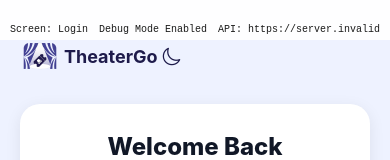
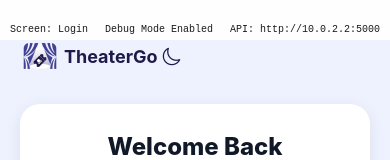
Before and after one commit to Nxstyyyy/TheaterGo, a React Native app in the folder frontend/: screen / in a window 390 px wide. Shown: the top 160 px of the page. Built offline with nearby package versions, Linux system fonts and the light colour scheme; no server answers.

Commit message:
Use emulator API host in dev and format UI

```diff
--- a/frontend/App.js
+++ b/frontend/App.js
@@ -15,7 +15,7 @@ import PaymentScreen from './screens/PaymentScreen';
 import AsyncStorage from '@react-native-async-storage/async-storage';
 import { setLogoutHandler } from './utils/authFetch';
 
-const API_URL = process.env.EXPO_PUBLIC_API_URL;
+const API_URL = __DEV__ ? 'http://10.0.2.2:5000' : process.env.EXPO_PUBLIC_API_URL || 'http://localhost:5000';
 
 function Navigator() {
   const { isDark } = useTheme();
--- a/frontend/screens/AllShowsScreen.js
+++ b/frontend/screens/AllShowsScreen.js
@@ -19,7 +19,7 @@ import { authFetch } from '../utils/authFetch';
 import { useTheme } from '../context/ThemeContext';
 
 const { width } = Dimensions.get('window');
-const API_URL = process.env.EXPO_PUBLIC_API_URL;
+const API_URL = __DEV__ ? 'http://10.0.2.2:5000' : process.env.EXPO_PUBLIC_API_URL || 'http://localhost:5000';
 
 const CATEGORIES = ['All', 'Musical', 'Drama', 'Comedy', 'Opera'];
 
--- a/frontend/screens/BookScreen.js
+++ b/frontend/screens/BookScreen.js
@@ -14,7 +14,7 @@ import { Ionicons } from '@expo/vector-icons';
 import { authFetch } from '../utils/authFetch';
 import { useTheme } from '../context/ThemeContext';
 
-const API_URL = process.env.EXPO_PUBLIC_API_URL;
+const API_URL = __DEV__ ? 'http://10.0.2.2:5000' : process.env.EXPO_PUBLIC_API_URL || 'http://localhost:5000';
 
 export default function BookScreen({ show, onBack, onBookingSuccess, onNavigatePayment }) {
   const { colors } = useTheme();
--- a/frontend/screens/DiscoverScreen.js
+++ b/frontend/screens/DiscoverScreen.js
@@ -21,7 +21,7 @@ import { useTheme } from '../context/ThemeContext';
 const { width } = Dimensions.get('window');
 const CARD_WIDTH = width * 0.72;
 
-const API_URL = process.env.EXPO_PUBLIC_API_URL;
+const API_URL = __DEV__ ? 'http://10.0.2.2:5000' : process.env.EXPO_PUBLIC_API_URL || 'http://localhost:5000';
 
 const CATEGORIES = ['All Productions', 'Musicals', 'Drama', 'Comedy', 'Opera'];
 
--- a/frontend/screens/LoginScreen.js
+++ b/frontend/screens/LoginScreen.js
@@ -17,6 +17,8 @@ import { Ionicons, MaterialCommunityIcons } from '@expo/vector-icons';
 import AsyncStorage from '@react-native-async-storage/async-storage';
 import { useTheme } from '../context/ThemeContext';
 
+const API_URL = __DEV__ ? 'http://10.0.2.2:5000' : process.env.EXPO_PUBLIC_API_URL || 'http://localhost:5000';
+
 export default function LoginScreen({ onNavigateRegister, onNavigateDiscover }) {
   const { colors, isDark, toggleTheme } = useTheme();
   const [email, setEmail] = useState('');
@@ -34,7 +36,7 @@ export default function LoginScreen({ onNavigateRegister, onNavigateDiscover })
 
     setIsLoading(true);
     try {
-      const response = await fetch(`${process.env.EXPO_PUBLIC_API_URL}/api/auth/login`, {
+      const response = await fetch(`${API_URL}/api/auth/login`, {
         method: 'POST',
         headers: { 'Content-Type': 'application/json' },
         body: JSON.stringify({ email, password }),
--- a/frontend/screens/PaymentScreen.js
+++ b/frontend/screens/PaymentScreen.js
@@ -15,7 +15,7 @@ import { Ionicons } from '@expo/vector-icons';
 import { authFetch } from '../utils/authFetch';
 import { useTheme } from '../context/ThemeContext';
 
-const API_URL = process.env.EXPO_PUBLIC_API_URL;
+const API_URL = __DEV__ ? 'http://10.0.2.2:5000' : process.env.EXPO_PUBLIC_API_URL || 'http://localhost:5000';
 
 export default function PaymentScreen({ booking, onBack, onPaymentSuccess }) {
   const displayImage = booking.image_url;
--- a/frontend/screens/ProfileScreen.js
+++ b/frontend/screens/ProfileScreen.js
@@ -16,7 +16,7 @@ import AsyncStorage from '@react-native-async-storage/async-storage';
 import { authFetch } from '../utils/authFetch';
 import { useTheme } from '../context/ThemeContext';
 
-const API_URL = process.env.EXPO_PUBLIC_API_URL;
+const API_URL = __DEV__ ? 'http://10.0.2.2:5000' : process.env.EXPO_PUBLIC_API_URL || 'http://localhost:5000';
 
 export default function ProfileScreen({ onNavigateDiscover, onLogout, onNavigateTicket, onNavigatePayment }) {
   const { colors, isDark, toggleTheme } = useTheme();
@@ -154,7 +154,7 @@ export default function ProfileScreen({ onNavigateDiscover, onLogout, onNavigate
                     {(() => {
                       const badgeColor =
                         item.status === 'confirmed' ? colors.confirmedBadgeBg :
-                      item.status === 'pending'   ? '#F97316' :
+                          item.status === 'pending' ? '#F97316' :
                             item.status === 'cancelled' ? '#EF4444' : null;
                       return badgeColor ? (
                         <View style={[s.badge, { backgroundColor: badgeColor }]}>
--- a/frontend/screens/RegisterScreen.js
+++ b/frontend/screens/RegisterScreen.js
@@ -16,6 +16,8 @@ import { SafeAreaView } from 'react-native-safe-area-context';
 import { Ionicons, MaterialCommunityIcons } from '@expo/vector-icons';
 import AsyncStorage from '@react-native-async-storage/async-storage';
 import { useTheme } from '../context/ThemeContext';
+
+const API_URL = __DEV__ ? 'http://10.0.2.2:5000' : process.env.EXPO_PUBLIC_API_URL || 'http://localhost:5000';
 
 export default function RegisterScreen({ onNavigateLogin, onNavigateDiscover }) {
   const { colors, isDark, toggleTheme } = useTheme();
@@ -41,7 +43,7 @@ export default function RegisterScreen({ onNavigateLogin, onNavigateDiscover })
 
     setIsLoading(true);
     try {
-      const response = await fetch(`${process.env.EXPO_PUBLIC_API_URL}/api/auth/register`, {
+      const response = await fetch(`${API_URL}/api/auth/register`, {
         method: 'POST',
         headers: { 'Content-Type': 'application/json' },
         body: JSON.stringify({ name: fullName, email, password }),
--- a/frontend/screens/ShowScreen.js
+++ b/frontend/screens/ShowScreen.js
@@ -15,7 +15,7 @@ import AsyncStorage from '@react-native-async-storage/async-storage';
 import { authFetch } from '../utils/authFetch';
 import { useTheme } from '../context/ThemeContext';
 
-const API_URL = process.env.EXPO_PUBLIC_API_URL;
+const API_URL = __DEV__ ? 'http://10.0.2.2:5000' : process.env.EXPO_PUBLIC_API_URL || 'http://localhost:5000';
 
 export default function ShowScreen({ show, onBack, onNavigateProfile, onNavigateVenue, onNavigateBook }) {
   const { colors } = useTheme();
--- a/frontend/screens/VenueScreen.js
+++ b/frontend/screens/VenueScreen.js
@@ -17,7 +17,7 @@ import { authFetch } from '../utils/authFetch';
 import { useTheme } from '../context/ThemeContext';
 
 const { width } = Dimensions.get('window');
-const API_URL = process.env.EXPO_PUBLIC_API_URL;
+const API_URL = __DEV__ ? 'http://10.0.2.2:5000' : process.env.EXPO_PUBLIC_API_URL || 'http://localhost:5000';
 
 const CATEGORIES = ['All', 'Musical', 'Drama', 'Comedy', 'Opera'];
 
```
Lines whose indentation alone changed are shown as unchanged.
